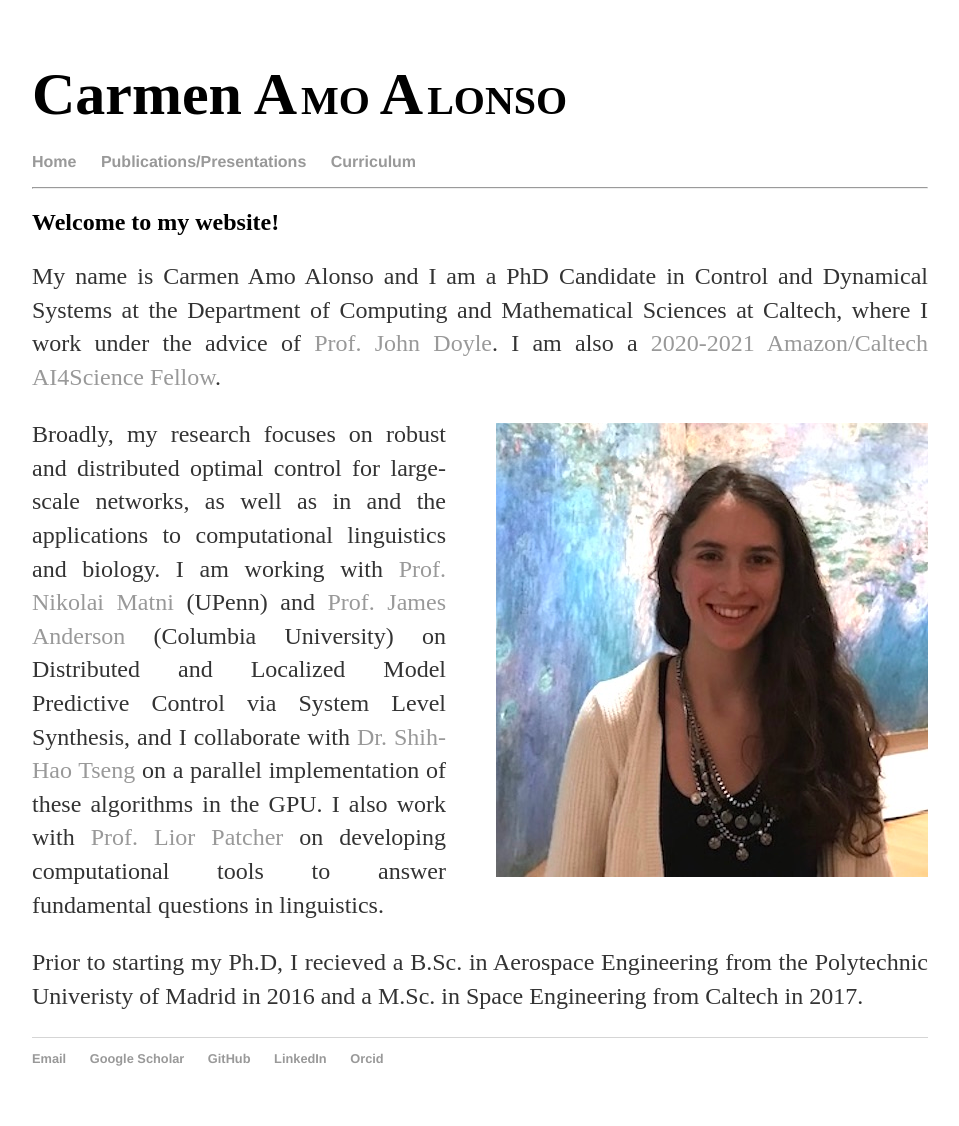
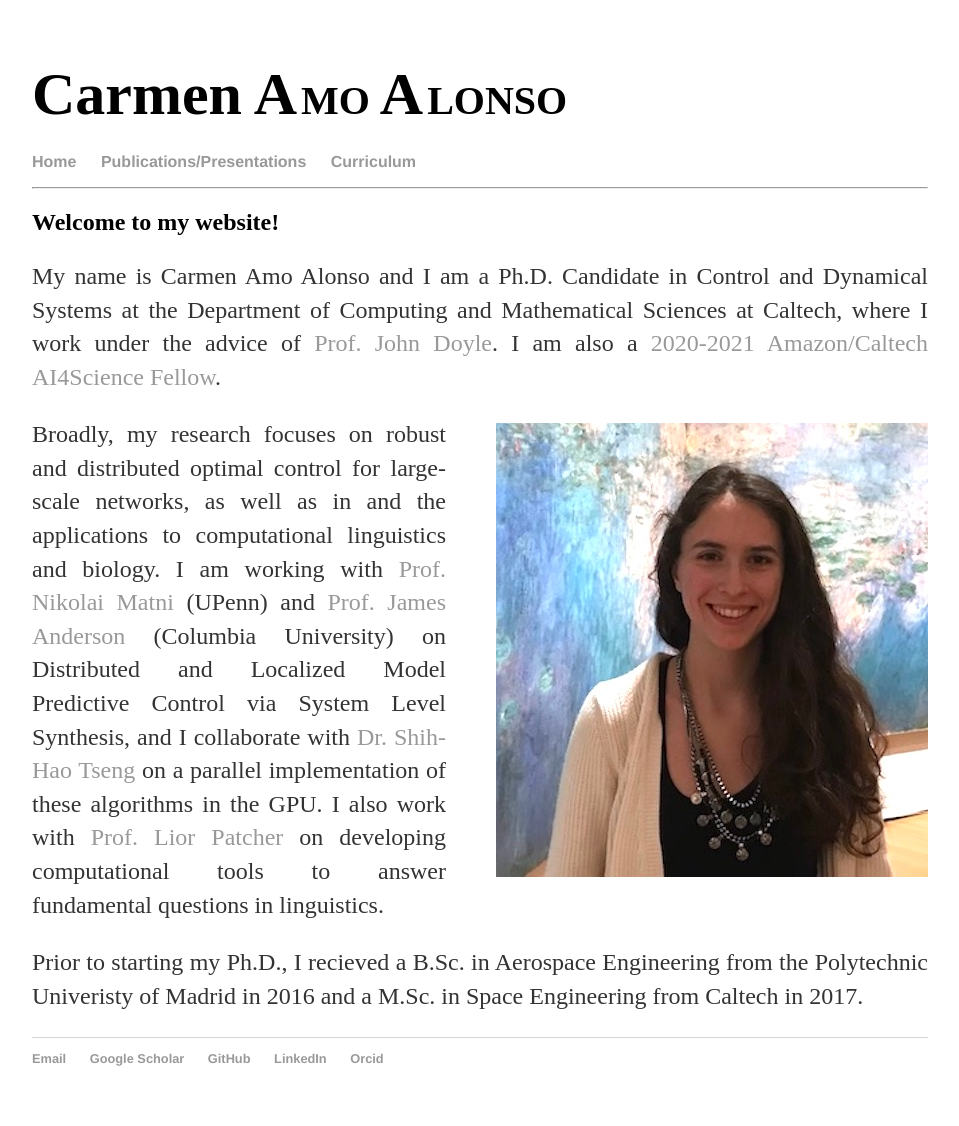
Before and after one commit to camoalon/camoalon.github.io, a Jekyll site: the page built from index.md, in a window 1280 px wide. Shown: the whole page, without its empty margins (160-1119 px from the left). Built offline with Jekyll 4.4.1, drawn with Linux system fonts in a browser that asks for light colours.

Commit message:
minor fixes

```diff
--- a/index.md
+++ b/index.md
@@ -4,7 +4,7 @@ title: Carmen Amo Alonso
 ---
 ## Welcome to my website!
 
-<p style='text-align: justify;'>  My name is Carmen Amo Alonso and I am a PhD Candidate in Control and Dynamical Systems at the Department of Computing and Mathematical Sciences at Caltech, where I work under the advice of <a href="http://www.cds.caltech.edu/~doyle/wiki/index.php?title=Main_Page">Prof. John Doyle</a>.  I am also a <a href="https://cms.caltech.edu/academics/honors">2020-2021 Amazon/Caltech AI4Science Fellow</a>. </p>
+<p style='text-align: justify;'>  My name is Carmen Amo Alonso and I am a Ph.D. Candidate in Control and Dynamical Systems at the Department of Computing and Mathematical Sciences at Caltech, where I work under the advice of <a href="http://www.cds.caltech.edu/~doyle/wiki/index.php?title=Main_Page">Prof. John Doyle</a>.  I am also a <a href="https://cms.caltech.edu/academics/honors">2020-2021 Amazon/Caltech AI4Science Fellow</a>. </p>
 
 <img align="right" src="photo.jpeg" img style="float: right; padding-left: 50px;padding-top: 5px">
 
@@ -12,5 +12,5 @@ title: Carmen Amo Alonso
 Broadly, my research focuses on robust and distributed optimal control for large-scale networks, as well as in and the applications to computational linguistics and biology. I am working with <a href="https://nikolaimatni.github.io/index.html">Prof. Nikolai Matni</a>  (UPenn) and <a href="http://www.columbia.edu/~ja3451/">Prof. James Anderson</a> (Columbia University) on Distributed and Localized Model Predictive Control via System Level Synthesis, and I collaborate with <a href="https://shih-hao-tseng.github.io/website/index.html">Dr. Shih-Hao Tseng</a>  on a parallel implementation of these algorithms in the GPU. I also work with <a href="https://pachterlab.github.io">Prof. Lior Patcher</a> on developing computational tools to answer fundamental questions in linguistics.
 </p>
 <p style='text-align: justify;'>
-Prior to starting my Ph.D, I recieved a B.Sc. in Aerospace Engineering from the Polytechnic Univeristy of Madrid in 2016 and a M.Sc. in Space Engineering from Caltech in 2017.
+Prior to starting my Ph.D., I recieved a B.Sc. in Aerospace Engineering from the Polytechnic Univeristy of Madrid in 2016 and a M.Sc. in Space Engineering from Caltech in 2017.
 </p>
```
